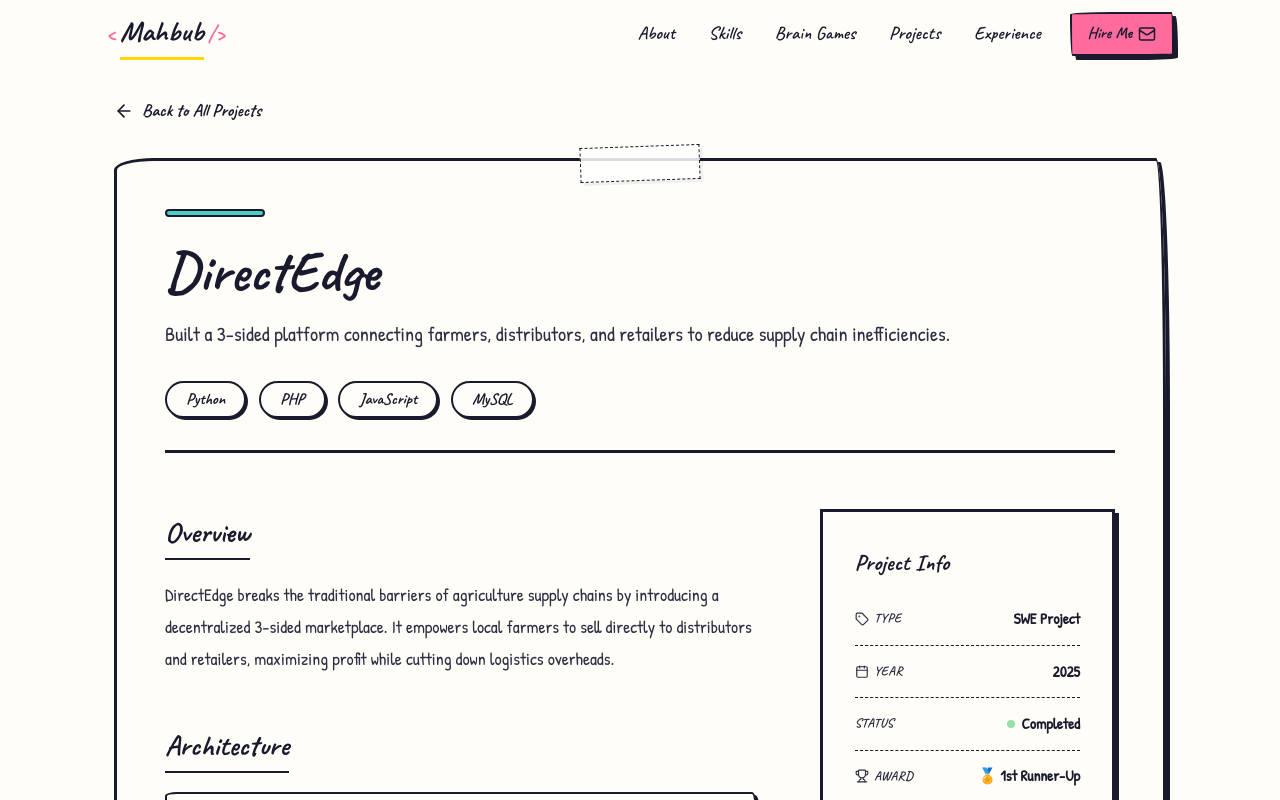
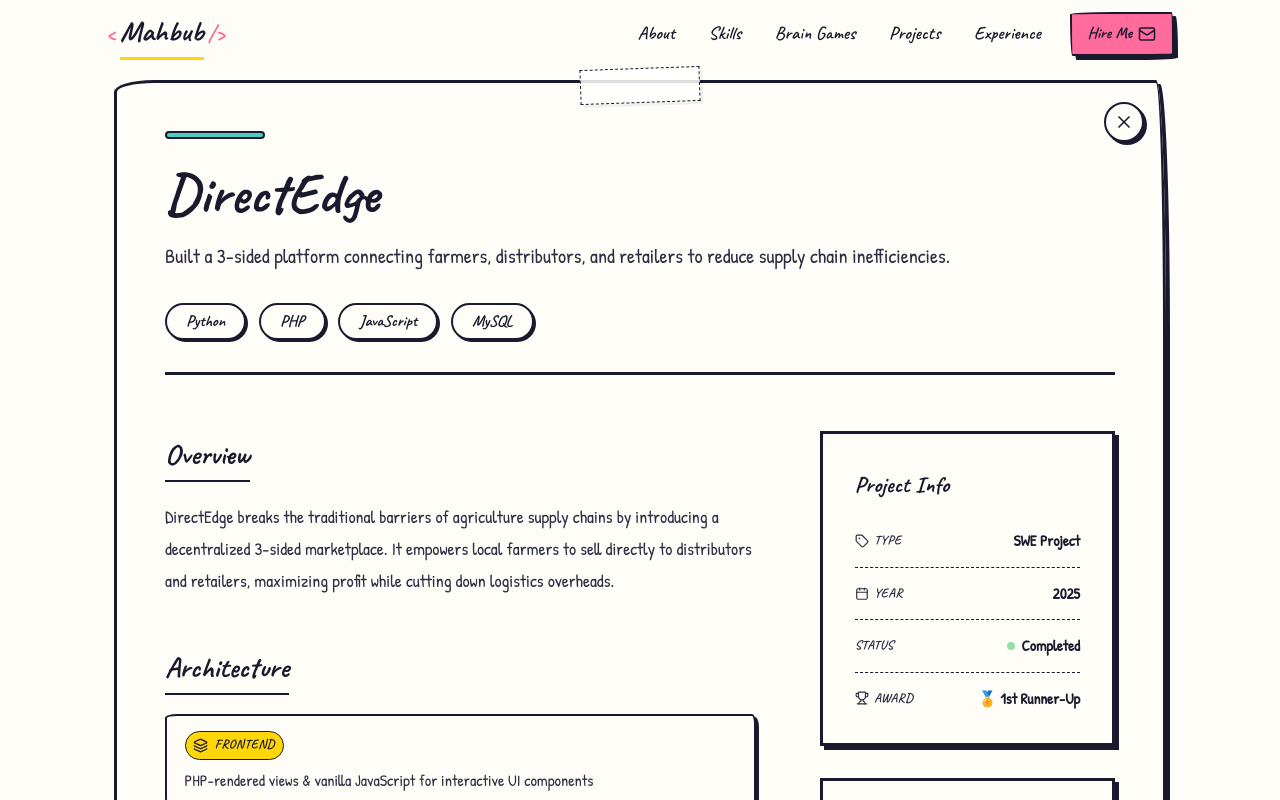
Before and after one commit to Maahhbuub/Mahbub-Doodle, a React (Vite) app: page /projects/1 in a window 1280 px wide. Shown: the top 800 px of the page. Built offline with nearby package versions, Linux system fonts and the light colour scheme.

Commit message:
feat(project): add cross button

```diff
--- a/src/pages/ProjectDetails.jsx
+++ b/src/pages/ProjectDetails.jsx
@@ -1,7 +1,7 @@
 import { useParams, Link } from 'react-router-dom';
 import { useRef } from 'react';
 import { projects } from '../data/projects';
-import { ArrowLeft, ExternalLink, Code, CheckCircle2, Layers, Calendar, Tag, Trophy } from 'lucide-react';
+import { ArrowLeft, ExternalLink, Code, CheckCircle2, Layers, Calendar, Tag, Trophy, X } from 'lucide-react';
 import styles from './ProjectDetails.module.css';
 import { useProjectDetailsAnimations } from './projectDetailsAnimations';
 
@@ -27,11 +27,10 @@ const ProjectDetails = () => {
         <>
             <div ref={containerRef} className={`section ${styles.projectDetail}`}>
                 <div className="container">
-                    <Link to="/projects" className={`${styles.backBtn} gsap-pd-back`}>
-                        <ArrowLeft size={20} /> Back to All Projects
-                    </Link>
-
                     <div className={`${styles.detailLayout} doodle-box`}>
+                        <Link to="/projects" className={styles.closeBtn} aria-label="Close">
+                            <X size={20} />
+                        </Link>
                         <div className={styles.tape} />
 
                         <div className={`${styles.header} gsap-pd-header`}>
--- a/src/pages/ProjectDetails.module.css
+++ b/src/pages/ProjectDetails.module.css
@@ -9,23 +9,29 @@
   text-align: center;
 }
 
-.backBtn {
-  margin-top: 1rem;
+.closeBtn {
+  position: absolute;
+  top: 1.2rem;
+  right: 1.2rem;
+  z-index: 10;
   display: flex;
   align-items: center;
-  gap: 0.5rem;
-  font-family: var(--font-doodle);
-  font-weight: 700;
+  justify-content: center;
+  width: 40px;
+  height: 40px;
+  border: 2px solid var(--ink);
+  border-radius: 50%;
+  background: var(--paper);
   color: var(--ink);
   text-decoration: none;
-  font-size: 1.1rem;
-  margin-bottom: 2rem;
-  transition: transform 0.2s ease;
+  box-shadow: 3px 3px 0 var(--ink);
+  transition: transform 0.2s ease, box-shadow 0.2s ease, background 0.2s ease;
 }
 
-.backBtn:hover {
-  transform: translateX(-5px);
-  color: var(--accent-pink);
+.closeBtn:hover {
+  background: var(--accent-pink);
+  transform: translate(-2px, -2px) rotate(90deg);
+  box-shadow: 5px 5px 0 var(--ink);
 }
 
 .detailLayout {
```
